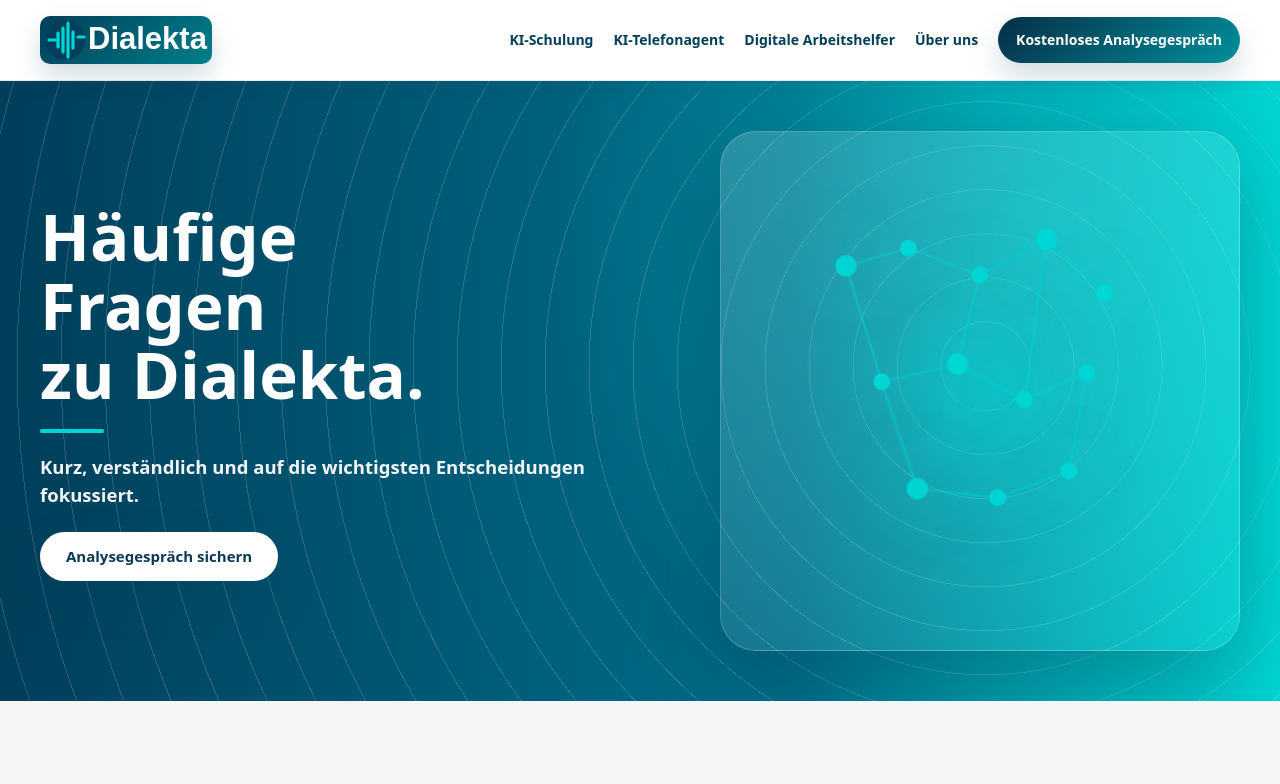
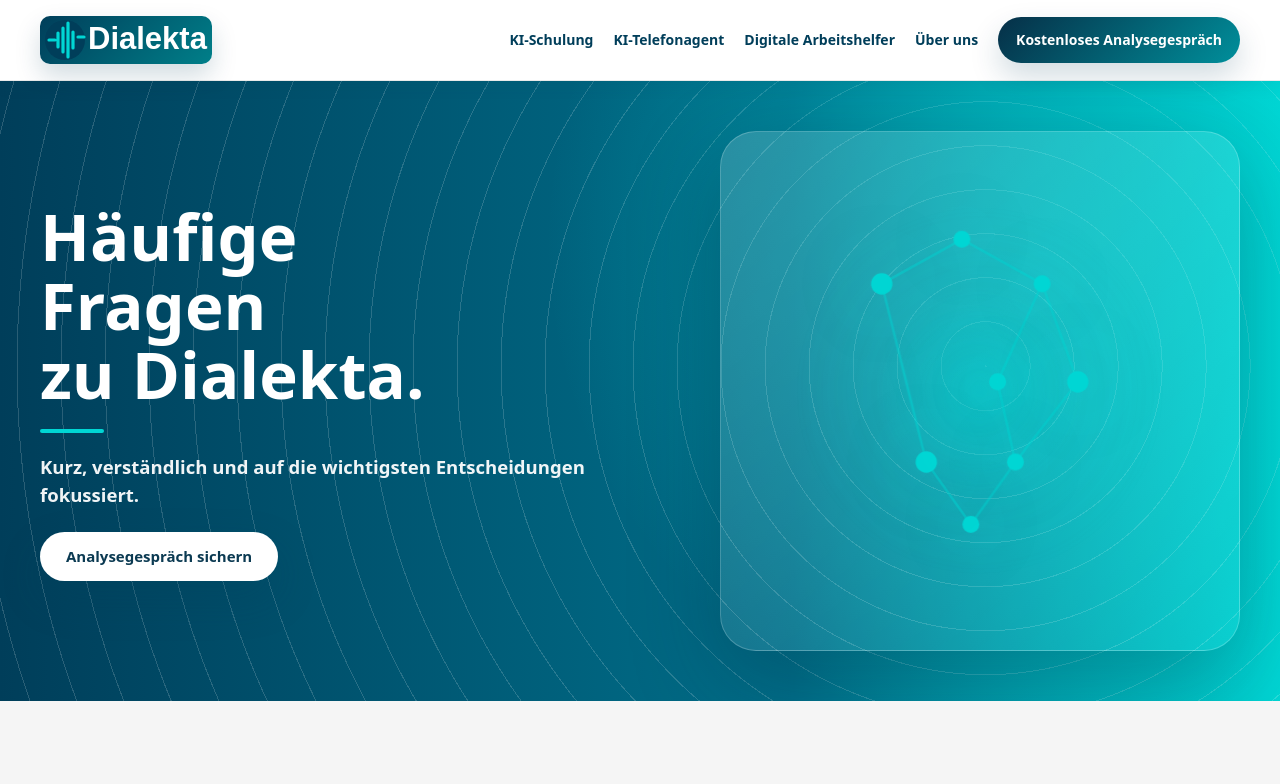
Before and after one commit to josiasbechtel/dialekta-webseite, a Next.js app: page /faq in a window 1280 px wide. Shown: the top 784 px of the page. Built offline with nearby package versions, Linux system fonts and the light colour scheme.

Commit message:
Set FAQ hero visual

```diff
--- a/app/faq/page.tsx
+++ b/app/faq/page.tsx
@@ -5,7 +5,7 @@ import { FAQ, Hero, SectionHead } from '@/components/ui'
 export default function FaqPage() {
   return (
     <PageFrame pageClass="page-faq">
-      <Hero image="/assets/img/hero-home-v2.png" title={<>Häufige Fragen<br />zu Dialekta.</>} lead="Kurz, verständlich und auf die wichtigsten Entscheidungen fokussiert." actions={[{ href: '/analysegespraech', label: 'Analysegespräch sichern' }]} />
+      <Hero visual="faq" image="/assets/img/hero-home-v2.png" title={<>Häufige Fragen<br />zu Dialekta.</>} lead="Kurz, verständlich und auf die wichtigsten Entscheidungen fokussiert." actions={[{ href: '/analysegespraech', label: 'Analysegespräch sichern' }]} />
       <section className="section section-muted"><div className="container"><SectionHead title="FAQ" /><FAQ items={[[ 'Brauche ich technisches Vorwissen?', 'Nein. Dialekta startet bewusst verständlich und praktisch.' ], [ 'Muss ich etwas installieren?', 'Der Telefonagent funktioniert über Rufumleitung mit der bestehenden Nummer.' ], [ 'Kann eine Lösung klein starten?', 'Ja. Digitale Helfer können mit einer klar abgegrenzten Aufgabe starten.' ]]}/><p style={{ textAlign: 'center', marginTop: 34 }}><Link className="btn btn-gradient" href="/analysegespraech">Kostenloses Analysegespräch sichern</Link></p></div></section>
     </PageFrame>
   )
```
